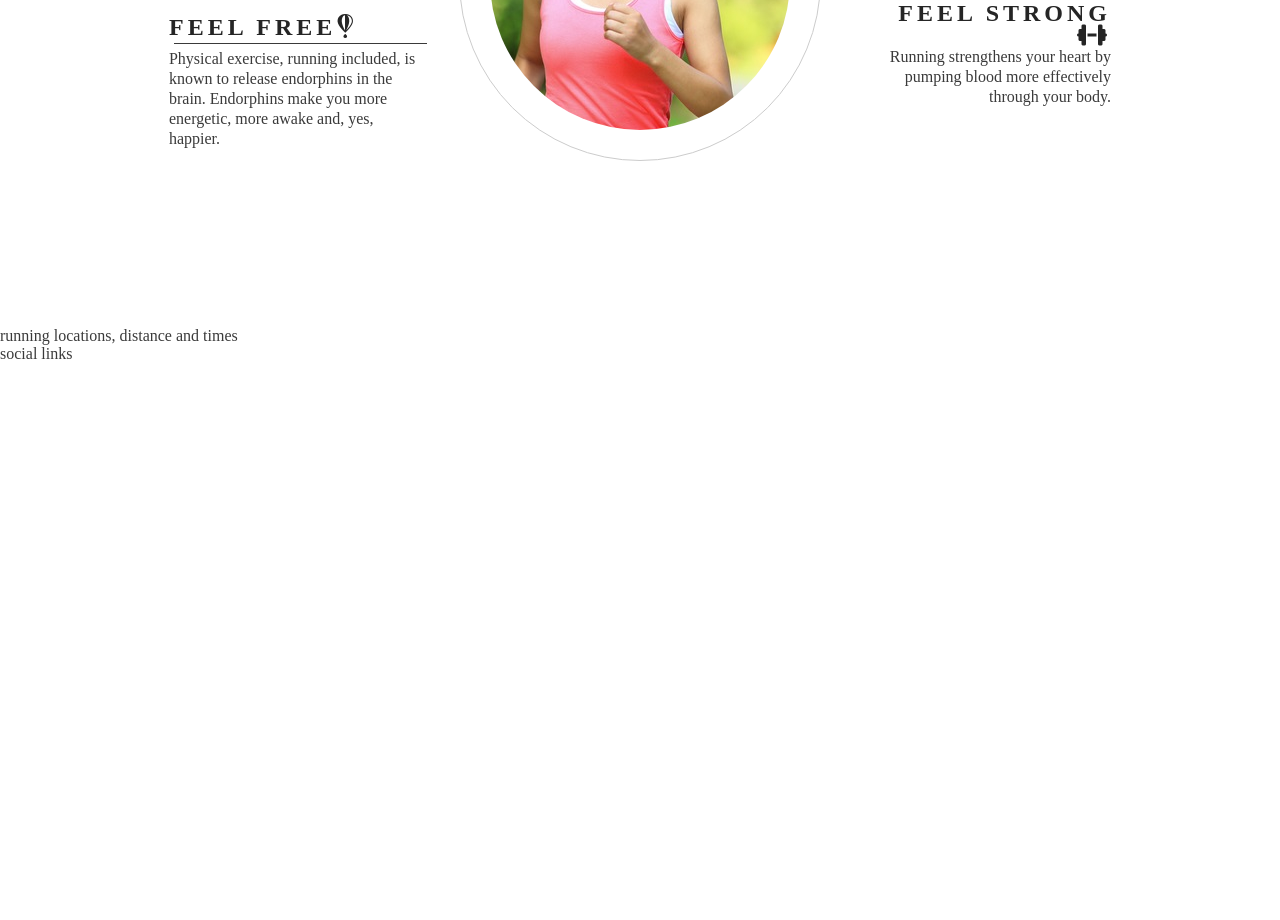
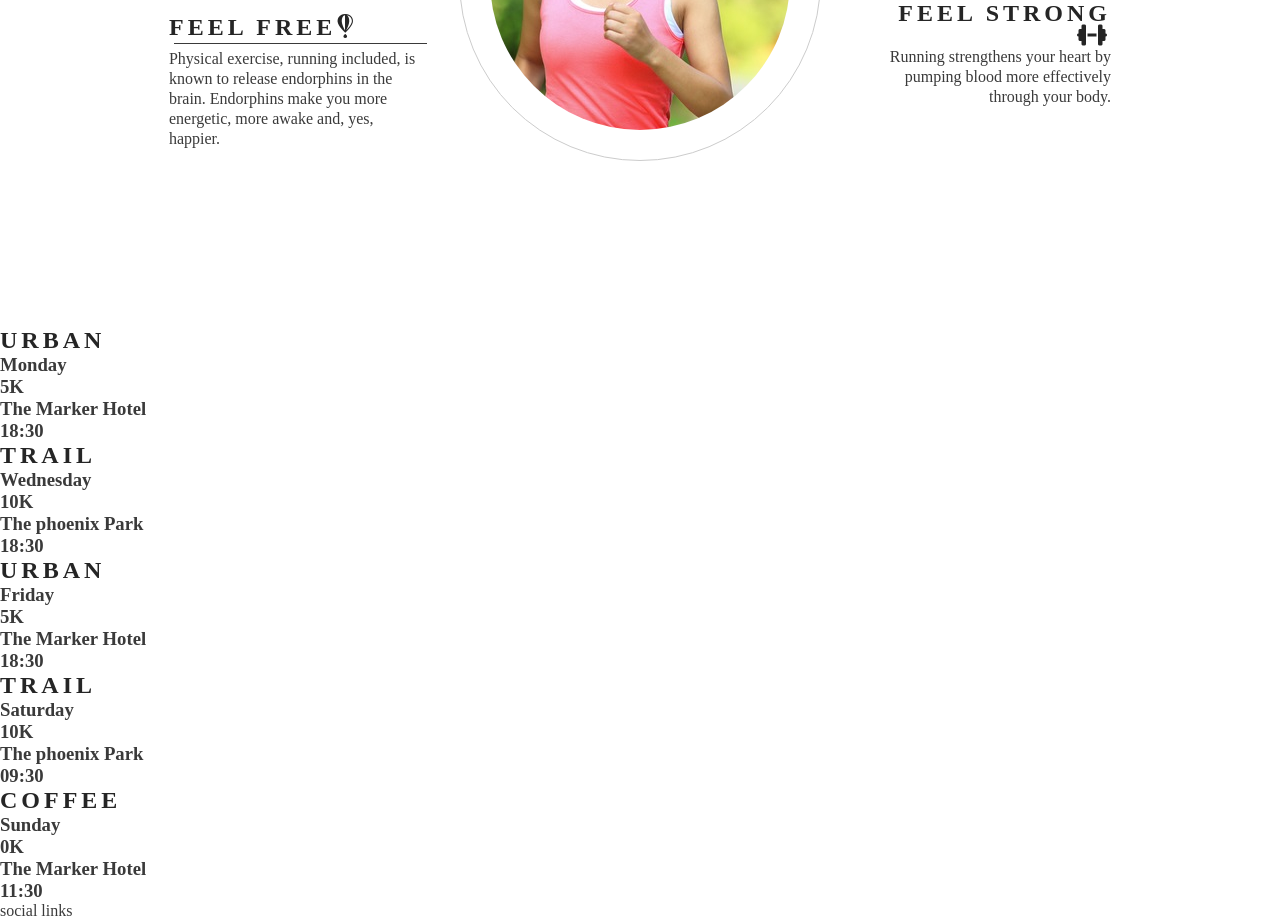
Before and after one commit to Jesdah/Love-running, a plain HTML site: page index.html in a window 1280 px wide. Shown: the part 968-1888 px from the top of the page. Before the commit the page ends 1331 px from the top, so only its background shows below. Drawn offline with Linux system fonts and the light colour scheme.

Commit message:
added meetup times

```diff
--- a/index.html
+++ b/index.html
@@ -70,7 +70,43 @@
             </div>
         </div>
     </section>
-    <section>running locations, distance and times</section>
+    <section>
+        <div>
+            <h2>Urban</h2>
+            <h3>Monday</h3>
+            <h3>5K</h3>
+            <h3>The Marker Hotel</h3>
+            <h3>18:30</h3>
+        </div>
+        <div>
+            <h2>Trail</h2>
+            <h3>Wednesday</h3>
+            <h3>10K</h3>
+            <h3>The phoenix Park</h3>
+            <h3>18:30</h3>
+        </div>
+        <div>
+            <h2>Urban</h2>
+            <h3>Friday</h3>
+            <h3>5K</h3>
+            <h3>The Marker Hotel</h3>
+            <h3>18:30</h3>
+        </div>
+        <div>
+            <h2>Trail</h2>
+            <h3>Saturday</h3>
+            <h3>10K</h3>
+            <h3>The phoenix Park</h3>
+            <h3>09:30</h3>
+        </div>
+        <div>
+            <h2>Coffee</h2>
+            <h3>Sunday</h3>
+            <h3>0K</h3>
+            <h3>The Marker Hotel</h3>
+            <h3>11:30</h3>
+        </div>
+    </section>
     <footer>social links</footer>
     <!--font awsome link-->
     <script src="https://kit.fontawesome.com/e5835b6c0f.js" crossorigin="anonymous"></script>
```
